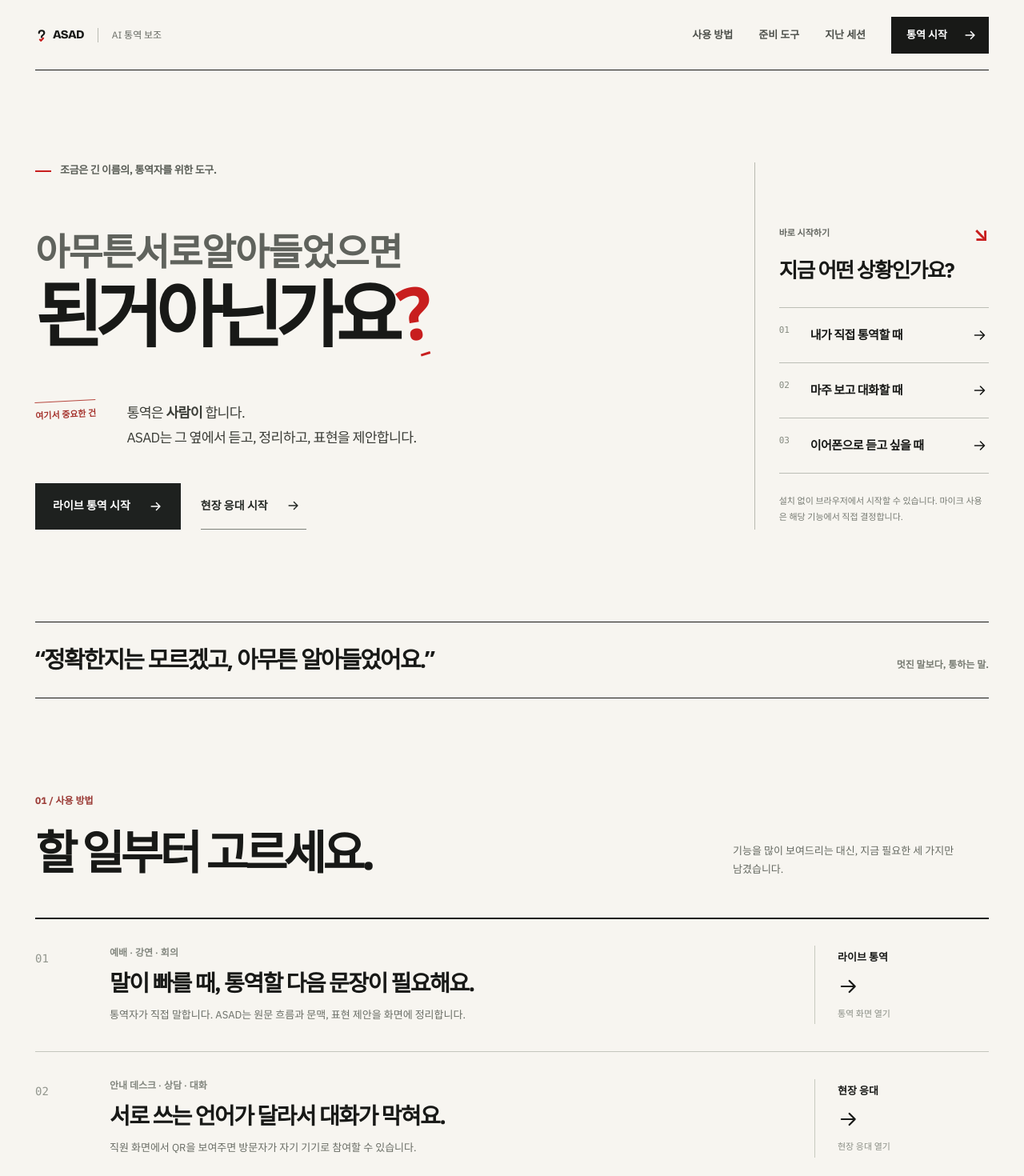
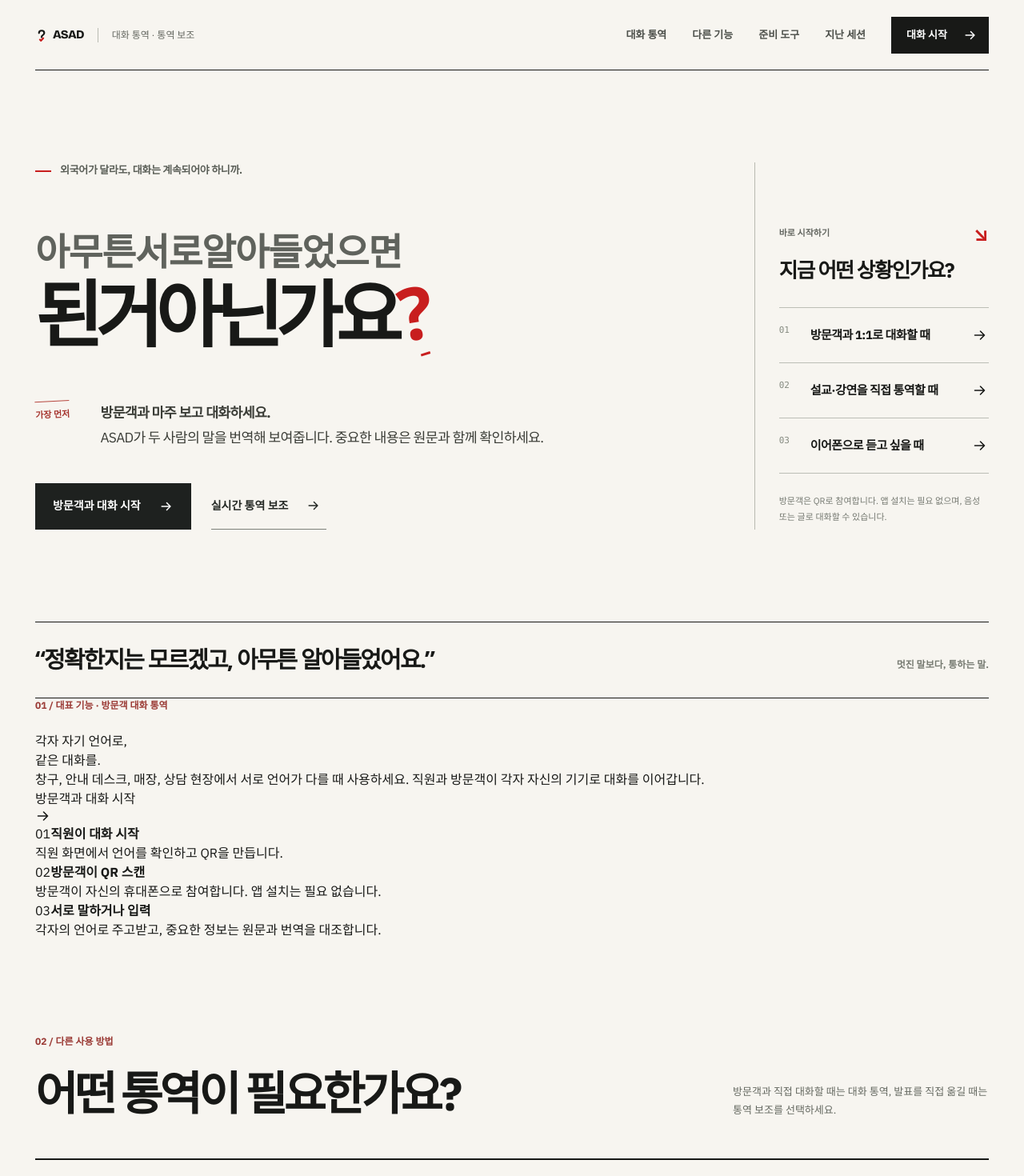
Before and after one commit to club-paradiso/asad, a Next.js app: page / in a window 1280 px wide. Shown: the top 1470 px of the page at 80% size. Built offline with nearby package versions, Linux system fonts and the light colour scheme.

Commit message:
feat(home): make visitor conversation the primary journey

```diff
--- a/src/features/home/HomeScreen.tsx
+++ b/src/features/home/HomeScreen.tsx
@@ -11,29 +11,29 @@ import styles from "./home.module.css";
 const workflows = [
   {
     index: "01",
-    context: "예배 · 강연 · 회의",
-    problem: "말이 빠를 때, 통역할 다음 문장이 필요해요.",
-    title: "라이브 통역",
-    detail: "통역자가 직접 말합니다. ASAD는 원문 흐름과 문맥, 표현 제안을 화면에 정리합니다.",
-    href: "/live",
-    action: "통역 화면 열기",
-    aside: "내가 직접 통역할 때",
+    context: "민원 창구 · 안내 데스크 · 매장 · 상담",
+    problem: "외국어가 달라도, 마주 보고 대화하세요.",
+    title: "방문객 대화 통역",
+    detail: "직원이 QR을 보여주면 방문객이 자기 휴대폰으로 참여합니다. 서로 자기 언어로 말하거나 입력하고, 원문과 번역을 함께 확인합니다.",
+    href: "/counter",
+    action: "방문객과 대화 시작",
+    aside: "방문객과 1:1로 대화할 때",
   },
   {
     index: "02",
-    context: "안내 데스크 · 상담 · 대화",
-    problem: "서로 쓰는 언어가 달라서 대화가 막혀요.",
-    title: "현장 응대",
-    detail: "직원 화면에서 QR을 보여주면 방문자가 자기 기기로 참여할 수 있습니다.",
-    href: "/counter",
-    action: "현장 응대 열기",
-    aside: "마주 보고 대화할 때",
+    context: "예배 · 강연 · 발표 · 회의",
+    problem: "발표를 들으며 직접 통역하고 있나요?",
+    title: "실시간 통역 보조",
+    detail: "통역자가 직접 말하는 동안 ASAD가 원문 흐름과 문맥, 표현 제안을 화면에 정리합니다. 통역을 대신 말해 주는 기능은 아닙니다.",
+    href: "/live",
+    action: "통역 보조 화면 열기",
+    aside: "설교·강연을 직접 통역할 때",
   },
   {
     index: "03",
     context: "실험 기능 · 실제 기기 점검 필요",
     problem: "외국어를 한국어로 듣고 싶어요.",
-    title: "이어폰 통역",
+    title: "이어폰 통역 (베타)",
     detail: "자막과 이어폰 출력을 시험하는 베타 기능입니다. 실제 사용 환경에서 성능을 확인하세요.",
     href: "/listen",
     action: "베타 살펴보기",
@@ -53,22 +53,23 @@ export function HomeScreen() {
       <header className={styles.header}>
         <Link href="/" aria-label="ASAD 홈" className={styles.logo}>
           <Wordmark variant="compact" />
-          <span className={styles.logoDetail}>AI 통역 보조</span>
+          <span className={styles.logoDetail}>대화 통역 · 통역 보조</span>
         </Link>
         <nav className={styles.nav} aria-label="주 메뉴">
-          <a href="#modes">사용 방법</a>
+          <a href="#counter-feature">대화 통역</a>
+          <a href="#modes">다른 기능</a>
           <a href="#toolkit">준비 도구</a>
           <Link href="/sessions">지난 세션</Link>
         </nav>
-        <Link href="/live" className={styles.headerAction}>
-          통역 시작 <ArrowIcon />
+        <Link href="/counter" className={styles.headerAction}>
+          대화 시작 <ArrowIcon />
         </Link>
       </header>
 
       <main id="main-content" className={styles.main}>
         <section className={styles.hero} aria-labelledby="hero-title">
           <div className={styles.heroMain}>
-            <p className={styles.heroKicker}>조금은 긴 이름의, 통역자를 위한 도구.</p>
+            <p className={styles.heroKicker}>외국어가 달라도, 대화는 계속되어야 하니까.</p>
             <h1 id="hero-title" className={styles.heroTitle}>
               <span className={styles.heroTitleLead}>{BRAND.nameLead}</span>
               <span className={styles.heroTitleTail}>
@@ -76,15 +77,15 @@ export function HomeScreen() {
               </span>
             </h1>
             <div className={styles.heroExplainer}>
-              <span className={styles.annotation}>여기서 중요한 건</span>
+              <span className={styles.annotation}>가장 먼저</span>
               <p>
-                통역은 <strong>사람이</strong> 합니다.<br />
-                ASAD는 그 옆에서 듣고, 정리하고, 표현을 제안합니다.
+                <strong>방문객과 마주 보고 대화하세요.</strong><br />
+                ASAD가 두 사람의 말을 번역해 보여줍니다. 중요한 내용은 원문과 함께 확인하세요.
               </p>
             </div>
             <div className={styles.heroActions}>
-              <Link href="/live" className={styles.primaryLink}>라이브 통역 시작 <ArrowIcon /></Link>
-              <Link href="/counter" className={styles.secondaryLink}>현장 응대 시작 <ArrowIcon /></Link>
+              <Link href="/counter" className={styles.primaryLink}>방문객과 대화 시작 <ArrowIcon /></Link>
+              <Link href="/live" className={styles.secondaryLink}>실시간 통역 보조 <ArrowIcon /></Link>
             </div>
           </div>
 
@@ -105,7 +106,7 @@ export function HomeScreen() {
                 </li>
               ))}
             </ol>
-            <p className={styles.asideFootnote}>설치 없이 브라우저에서 시작할 수 있습니다. 마이크 사용은 해당 기능에서 직접 결정합니다.</p>
+            <p className={styles.asideFootnote}>방문객은 QR로 참여합니다. 앱 설치는 필요 없으며, 음성 또는 글로 대화할 수 있습니다.</p>
           </aside>
         </section>
 
@@ -114,17 +115,35 @@ export function HomeScreen() {
           <span className={styles.tickerEnd}>멋진 말보다, 통하는 말.</span>
         </div>
 
+        <section className={styles.counterFeature} id="counter-feature" aria-labelledby="counter-feature-heading">
+          <div className={styles.counterFeatureIntro}>
+            <div>
+              <p className={styles.sectionNumber}>01 / 대표 기능 · 방문객 대화 통역</p>
+              <h2 id="counter-feature-heading">각자 자기 언어로,<br />같은 대화를.</h2>
+            </div>
+            <div className={styles.counterFeatureDetail}>
+              <p>창구, 안내 데스크, 매장, 상담 현장에서 서로 언어가 다를 때 사용하세요. 직원과 방문객이 각자 자신의 기기로 대화를 이어갑니다.</p>
+              <Link href="/counter" className={styles.counterFeatureAction}>방문객과 대화 시작 <ArrowIcon /></Link>
+            </div>
+          </div>
+          <ol className={styles.counterSteps} aria-label="방문객 대화 통역 시작 순서">
+            <li><span>01</span><strong>직원이 대화 시작</strong><p>직원 화면에서 언어를 확인하고 QR을 만듭니다.</p></li>
+            <li><span>02</span><strong>방문객이 QR 스캔</strong><p>방문객이 자신의 휴대폰으로 참여합니다. 앱 설치는 필요 없습니다.</p></li>
+            <li><span>03</span><strong>서로 말하거나 입력</strong><p>각자의 언어로 주고받고, 중요한 정보는 원문과 번역을 대조합니다.</p></li>
+          </ol>
+        </section>
+
         <section className={styles.modes} id="modes" aria-labelledby="modes-heading">
           <div className={styles.sectionIntro}>
             <div>
-              <p className={styles.sectionNumber}>01 / 사용 방법</p>
-              <h2 id="modes-heading">할 일부터 고르세요.</h2>
+              <p className={styles.sectionNumber}>02 / 다른 사용 방법</p>
+              <h2 id="modes-heading">어떤 통역이 필요한가요?</h2>
             </div>
-            <p>기능을 많이 보여드리는 대신, 지금 필요한 세 가지만 남겼습니다.</p>
+            <p>방문객과 직접 대화할 때는 대화 통역, 발표를 직접 옮길 때는 통역 보조를 선택하세요.</p>
           </div>
           <div className={styles.workflowList}>
             {workflows.map((workflow) => (
-              <Link href={workflow.href} key={workflow.href} className={styles.workflow}>
+              <Link href={workflow.href} key={workflow.href} className={`${styles.workflow} ${workflow.href === "/counter" ? styles.workflowFeatured : ""}`}>
                 <span className={styles.workflowIndex}>{workflow.index}</span>
                 <div className={styles.workflowBody}>
                   <span className={styles.workflowContext}>{workflow.context}</span>
@@ -144,10 +163,10 @@ export function HomeScreen() {
         <section className={styles.toolkit} id="toolkit" aria-labelledby="toolkit-heading">
           <div className={styles.sectionIntro}>
             <div>
-              <p className={styles.sectionNumber}>02 / 시작 전 준비</p>
+              <p className={styles.sectionNumber}>03 / 시작 전 준비</p>
               <h2 id="toolkit-heading">시작 전에 챙길 것.</h2>
             </div>
-            <p>현장에서 필요한 건 화려한 화면보다 잘 정리된 준비입니다.</p>
+            <p>실시간 통역 보조를 쓰기 전에는 내용을 준비하고, 방문객 대화 통역에서는 직원 언어를 미리 설정할 수 있습니다.</p>
           </div>
           <div className={styles.toolkitGrid}>
             <div className={styles.toolList}>
@@ -194,7 +213,7 @@ function DefaultLanguageSetting() {
 
   return (
     <section className={styles.language} aria-labelledby="default-language-label">
-      <p className={styles.languageNote}>현장 응대 설정</p>
+      <p className={styles.languageNote}>방문객 대화 통역 설정</p>
       <h3 id="default-language-label">직원이 사용하는 언어</h3>
       <p className={styles.languageHelp}>기본 언어는 여기서 미리 지정할 수 있습니다.</p>
       <label className={styles.languageField}>
@@ -209,7 +228,7 @@ function DefaultLanguageSetting() {
         </select>
         <span aria-hidden="true">⌄</span>
       </label>
-      <p className={styles.languageStatus}>현재 {selected.ko}로 설정됨 · 라이브 통역은 현재 한국어 → 영어 고정</p>
+      <p className={styles.languageStatus}>방문객 대화 통역의 직원 언어: {selected.ko} · 발표 통역 언어는 통역 보조 화면에서 선택</p>
     </section>
   );
 }
```
